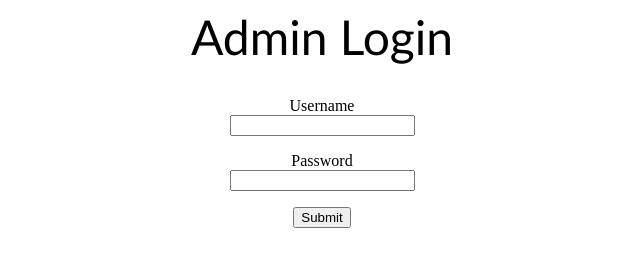
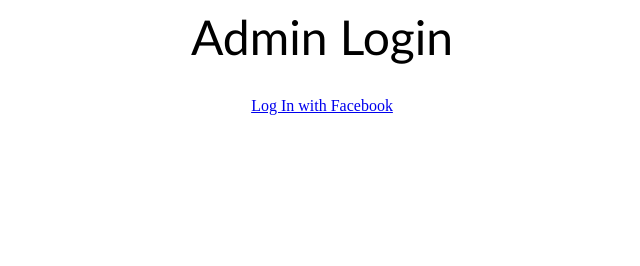
Before and after one commit to sahilahuja1/roomm8, a website: page views/login.html in a window 1280 px wide. Shown: the whole page, without its empty margins (318-958 px from the left). Drawn offline with Linux system fonts and the light colour scheme.

Commit message:
starting login

```diff
--- a/views/login.html
+++ b/views/login.html
@@ -2,9 +2,7 @@
 
 <h1>Admin Login</h1>
 <form method="post">
-  <p>Username<br>
-  <input type="text" name="username"></p>
-  <p>Password<br>
-  <input type="password" name="password"></p>
-  <p><input type="submit"></p>
+
+  <a href="/login/facebook">Log In with Facebook</a>
+
 </form>
```
Also changed, not shown: app.js (+13 -8 lines), views/index.html (+1 -1 lines).
